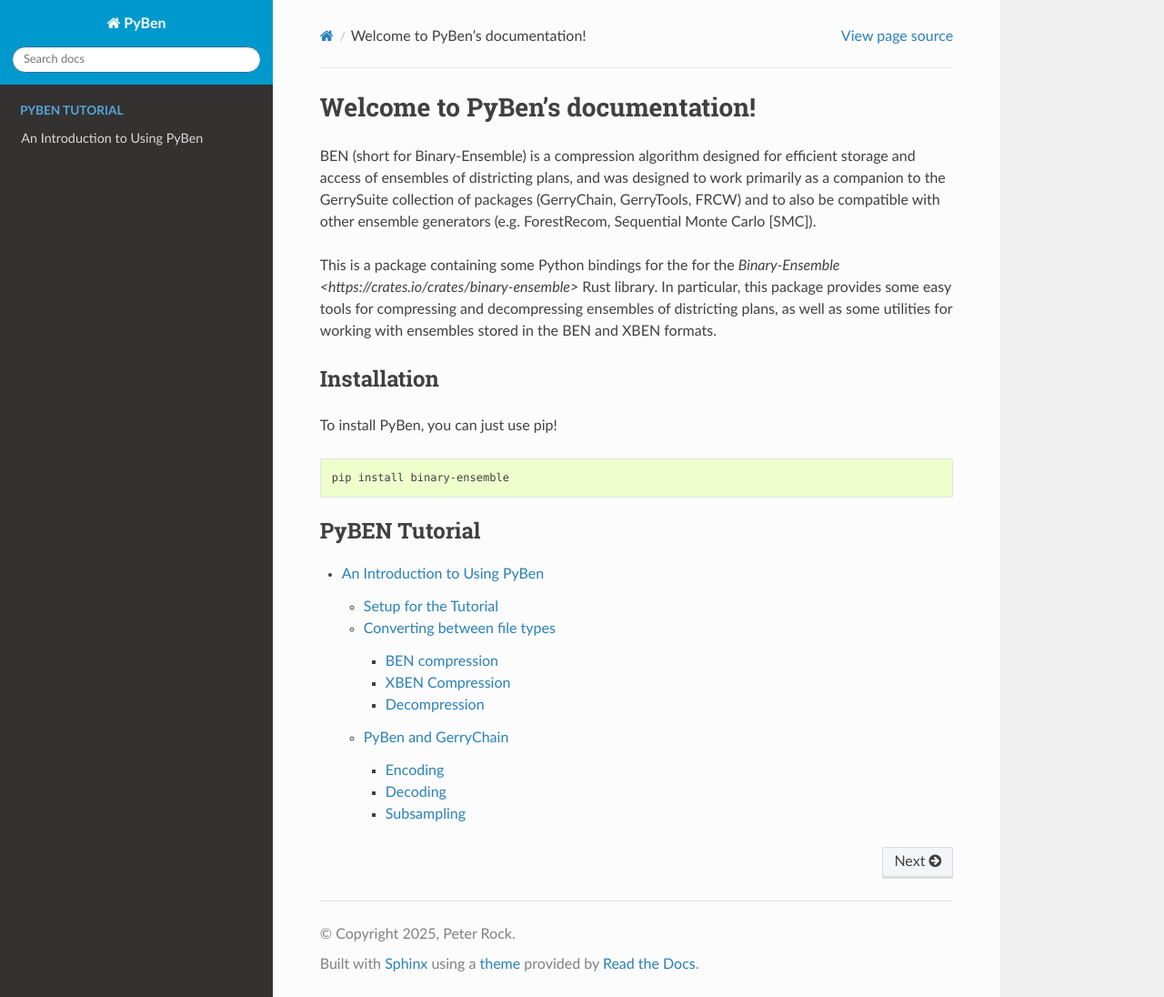
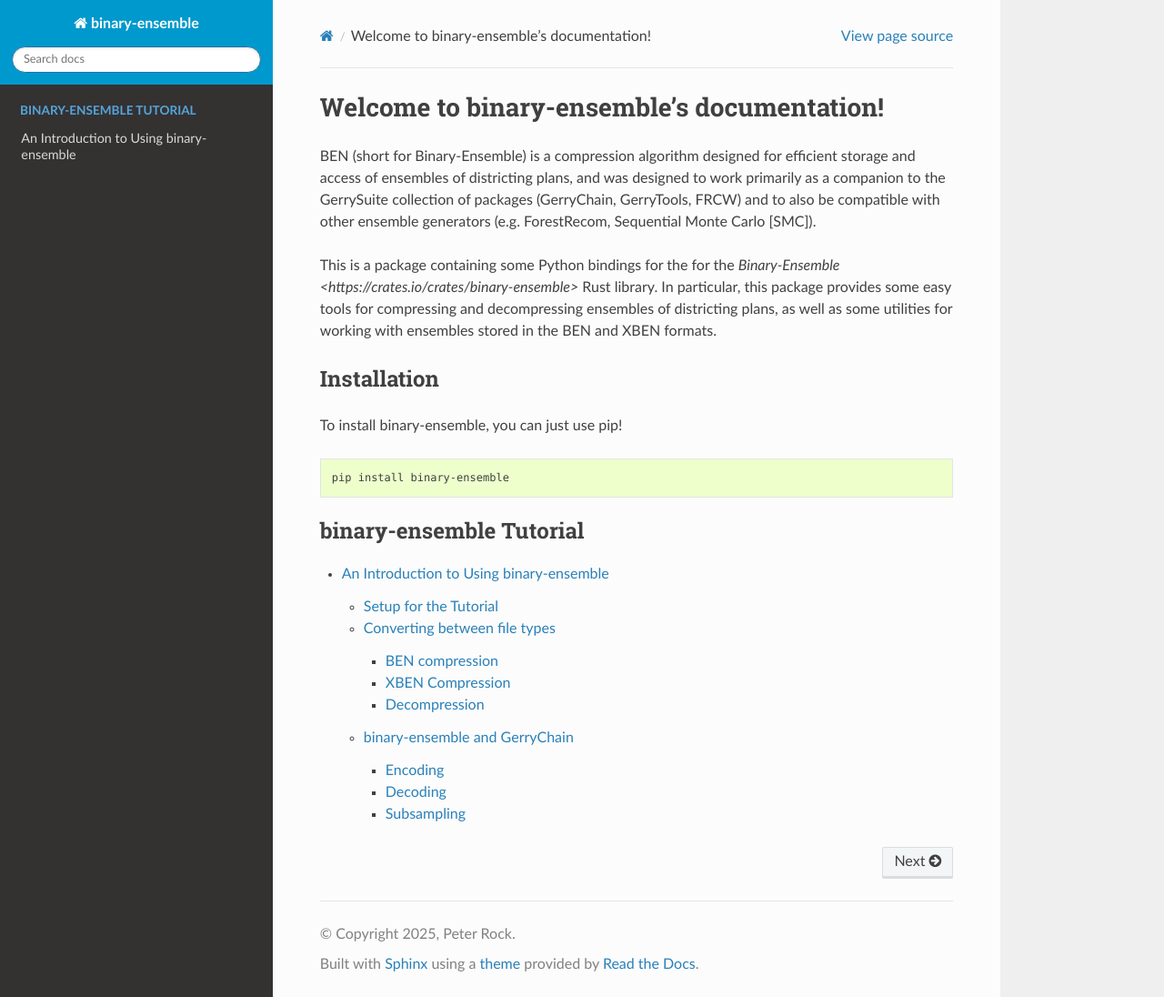
Before and after one commit to peterrrock2/binary-ensemble, a Sphinx documentation site: the page built from ben-py/docs/index.rst, in a window 1280 px wide and 1096 px high. Shown: the whole window at 91% size. Built offline with Sphinx 7.4.7 and the Read the Docs theme 3.1.0, drawn with Linux system fonts in a browser that asks for light colours; pages that are not in the unit, such as notebooks, are missing from menus.

Commit message:
finish benpy rename

```diff
--- a/ben-py/docs/conf.py
+++ b/ben-py/docs/conf.py
@@ -25,7 +25,7 @@
 
 # -- Project information -----------------------------------------------------
 
-project = "PyBen"
+project = "binary-ensemble"
 copyright = "2025, Peter Rock"
 author = "Peter Rock"
 
--- a/ben-py/docs/index.rst
+++ b/ben-py/docs/index.rst
@@ -1,5 +1,5 @@
-Welcome to PyBen's documentation!
-=================================
+Welcome to binary-ensemble's documentation!
+===========================================
 
 BEN (short for Binary-Ensemble) is a compression algorithm designed for efficient storage and access
 of ensembles of districting plans, and was designed to work primarily as a companion to the
@@ -15,7 +15,7 @@
 Installation
 ------------
 
-To install PyBen, you can just use pip!
+To install binary-ensemble, you can just use pip!
 
 .. code-block:: bash
 
@@ -23,9 +23,9 @@
 
 
 .. toctree::
-    :caption: PyBEN Tutorial
+    :caption: binary-ensemble Tutorial
 
-    user/using_pyben
+    user/using_ben_py
 
 
 .. toctree::
```
Also changed, not shown: Taskfile.yml (+6 -6 lines), .readthedocs.yaml, ben-py/docs/user/using_ben_py.ipynb, 4 other files.
